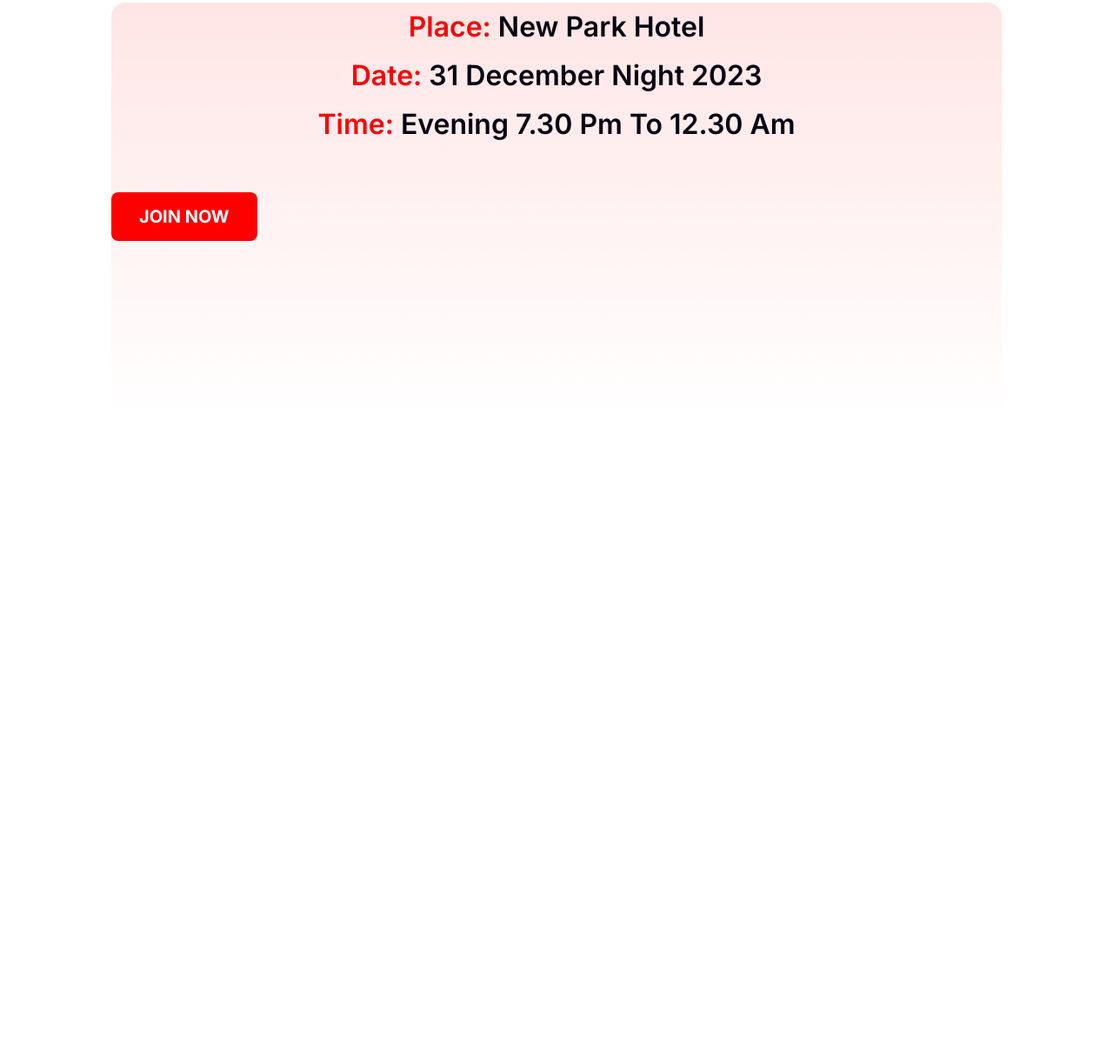
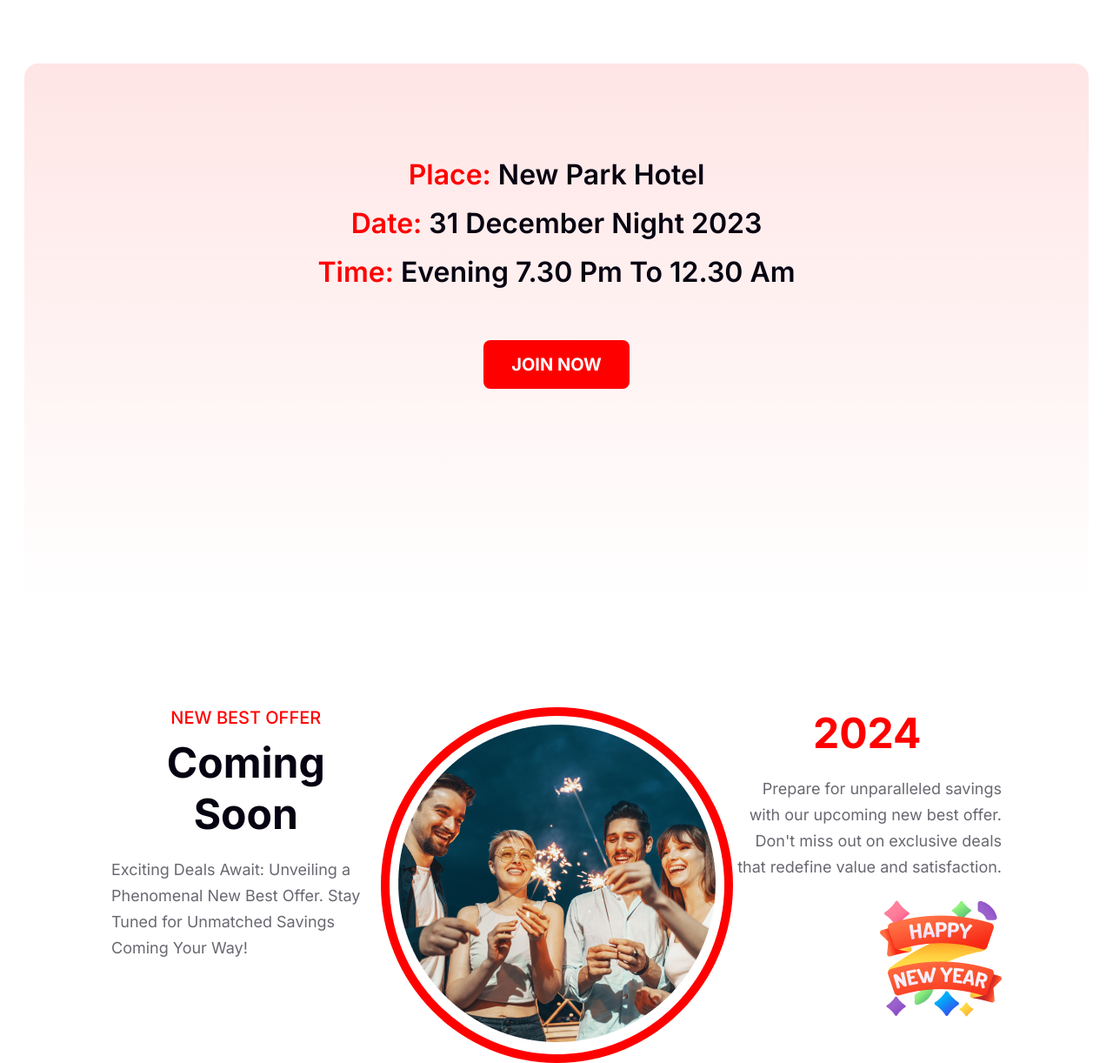
Before and after one commit to tisabbir/new-year-party, a plain HTML site: page index.html in a window 1280 px wide. Shown: the part 2123-3345 px from the top of the page at 87% size. Before the commit the page ends 2608 px from the top, so only its background shows below. Drawn offline with Linux system fonts and the light colour scheme.

Commit message:
coming soon section added and completed

```diff
--- a/index.html
+++ b/index.html
@@ -9,9 +9,12 @@
 <body>
     <header>
         <div class="header-box container">
-            <h3 class="banner-upper-text">Happy New Year</h3>
+            <!-- <div> -->
+                <h3 class="banner-upper-text">Happy New Year</h3>
 
             <h1 class="banner-title header-title">New Year Party Celebration</h1>
+            <!-- </div> -->
+
 
         </div>
     </header>
@@ -53,9 +56,35 @@
                     <span>Time: </span>
                     Evening 7.30 pm to 12.30 am</p>
                 </div>
-                <button class="btn">JOIN NOW</button>
+                <div class="btn-event">
+                    <button class="btn">JOIN NOW</button>
+                </div>
+
             </div>
         </section>
+        <!-- Comming-soon section -->
+        <section class="coming-soon">
+            <div class="container coming-container">
+                <div class="coming-text">
+                    <h3 class="st-upper-text">NEW BEST OFFER</h3>
+                    <h2 class="section-title">Coming Soon</h2>
+                    <p class="para">
+                        Exciting Deals Await: Unveiling a Phenomenal New Best Offer. Stay Tuned for Unmatched Savings Coming Your Way!
+                    </p>
+                </div>
+
+                <div class="img-circle">
+                    <img src="images/Ellipse-1.png" alt="">
+                </div>
+                <div class="div2024">
+                    <h2 class="section-title">2024</h2>
+                    <p class="para">Prepare for unparalleled savings with our upcoming new best offer. Don't miss out on exclusive deals that redefine value and satisfaction.</p>
+                    <img src="images/Group-96.png" alt="">
+                </div>
+            </div>
+
+        </section>
+
     </main>
     <footer></footer>
 </body>
--- a/styles/style.css
+++ b/styles/style.css
@@ -86,6 +86,7 @@ padding-bottom: 20px;
     background-size: cover;
     padding: 150px 0;
     /* height: 600px;  */
+
 }
 .banner-upper-text{
     color: #FFF;
@@ -135,9 +136,11 @@ margin-bottom: 40px;
 }
 
 .event-container {
-    height: 482px;
+    height: 420px;
     flex-shrink: 0;
     background: linear-gradient(180deg, rgba(255, 0, 0, 0.10) 0%, rgba(255, 0, 0, 0.00) 100%);
+    padding: 100px;
+    margin-top: 120px;
 }
 .event-info-text {
     padding-bottom: 50px;
@@ -154,3 +157,35 @@ text-align: center;
 .event-info-text p span {
     color: #F00;
 }
+.btn-event {
+    display: flex;
+    justify-content: center;
+}
+
+/* coming soon section */
+.coming-container {
+    margin-top: 120px;
+    display: flex;
+    justify-content: space-between;
+}
+.coming-container p {
+    color: rgba(7, 2, 17, 0.60);
+    max-width: 350px;
+}
+.coming-text {
+    text-align: left;
+}
+.div2024 {
+    text-align: right;
+}
+.div2024 h2 {
+    color: #F00;
+}
+.div2024 img {
+    margin-top: 20px;
+}
+.img-circle {
+    border: 10px solid #F00;
+    border-radius: 50%;
+    padding: 10px;
+}
```
